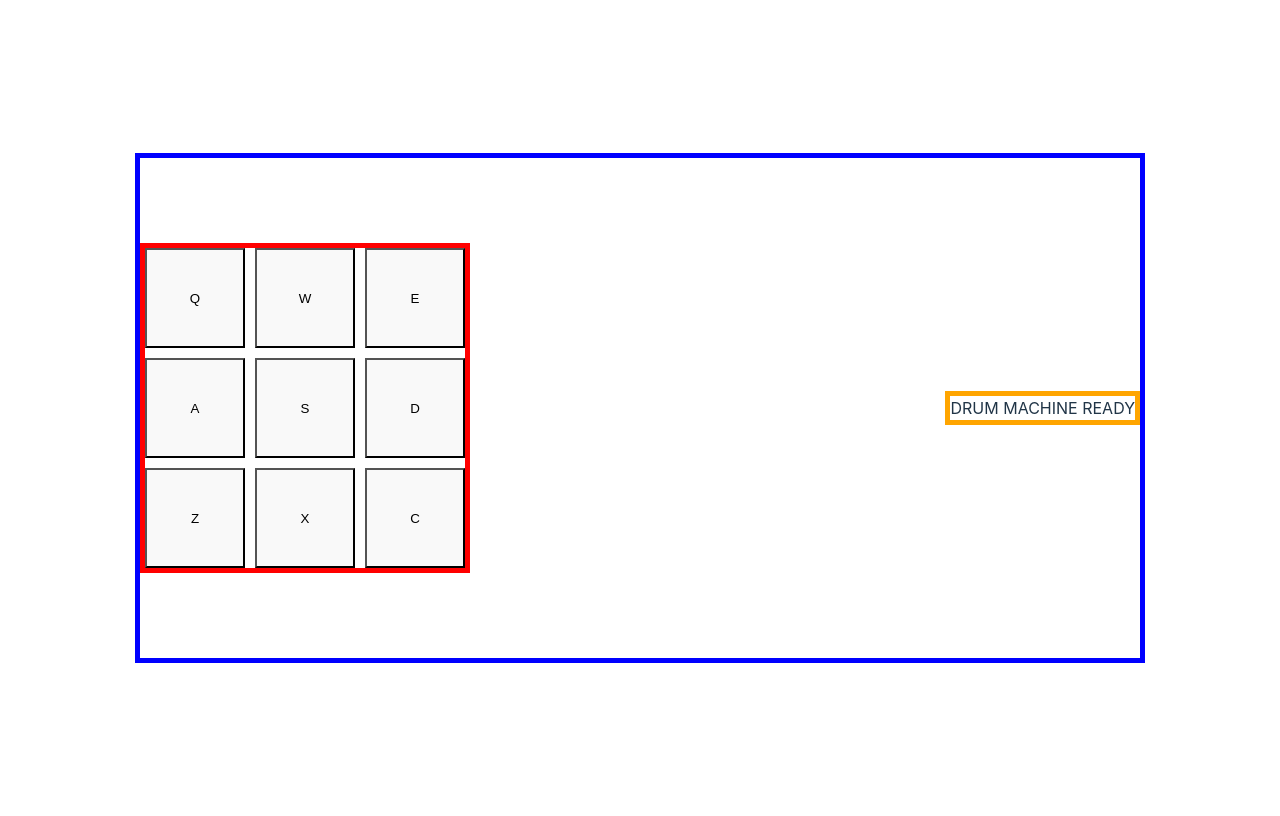
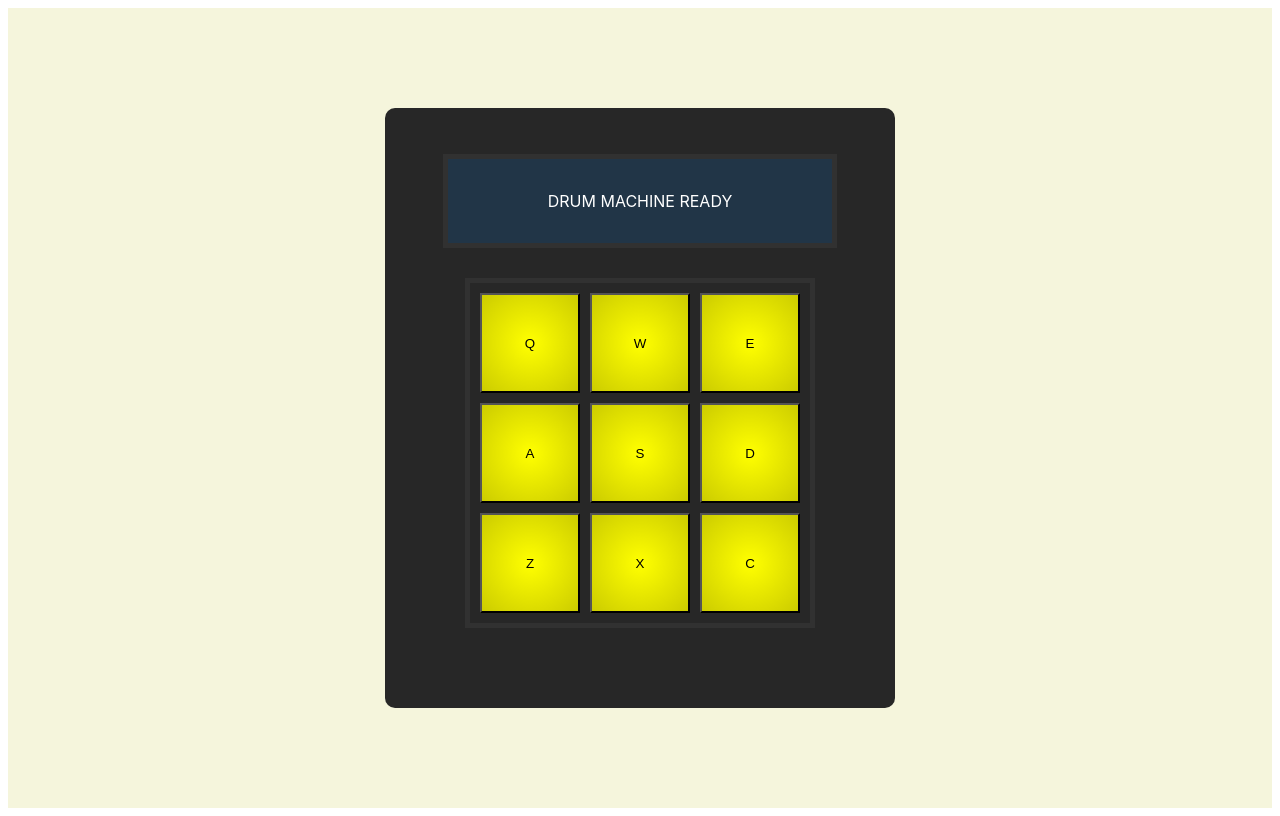
Before and after one commit to glorie-git/freecodecamp, a React (Vite) app in the folder drum-machine/: page / in a window 1280 px wide. Built offline with nearby package versions, Linux system fonts and the light colour scheme.

Commit message:
Add styling to drum machine

```diff
--- a/drum-machine/src/index.css
+++ b/drum-machine/src/index.css
@@ -13,6 +13,8 @@ body {
   display: flex;
   align-items: center;
   justify-content: center;
+  background-color: beige;
+  color: white;
 }
 
 @media (prefers-color-scheme: light) {
@@ -30,27 +32,47 @@ body {
 
 button {
   cursor: pointer;
+  background: radial-gradient(circle, rgba(255, 0, 0, 0), rgba(0, 0, 0, 0.199)),
+    yellow;
+}
+
+button:focus {
+  background: radial-gradient(
+      circle,
+      rgba(255, 255, 255, 0.53),
+      rgba(0, 0, 0, 0.199)
+    ),
+    yellow;
 }
 
 #display {
   display: flex;
-  border: 5px solid orange;
+  border: 5px solid rgb(49, 49, 49);
+  background-color: #213547;
+  padding: 30px 100px;
   /* width: 50%; */
 }
 
 #drum-machine {
   display: flex;
-  border: 5px solid blue;
-  width: 1000px;
-  height: 500px;
+  flex-direction: column-reverse;
+  /* border: 5px solid blue; */
+  background-color: rgb(39, 39, 39);
+  border-radius: 10px;
+  max-width: 1000px;
+  max-height: 500px;
   align-items: center;
   /* width: 50%; */
   justify-content: space-between;
+  padding: 50px;
 }
 
 #drum-pads {
-  border: 5px solid red;
+  /* border: 5px solid red; */
   /* width: 50%; */
+  border: 5px solid rgb(49, 49, 49);
+  margin: 30px;
+  padding: 10px;
   display: grid;
   gap: 10px;
   grid-template-columns: repeat(3, var(--drum-pad-width));
```
